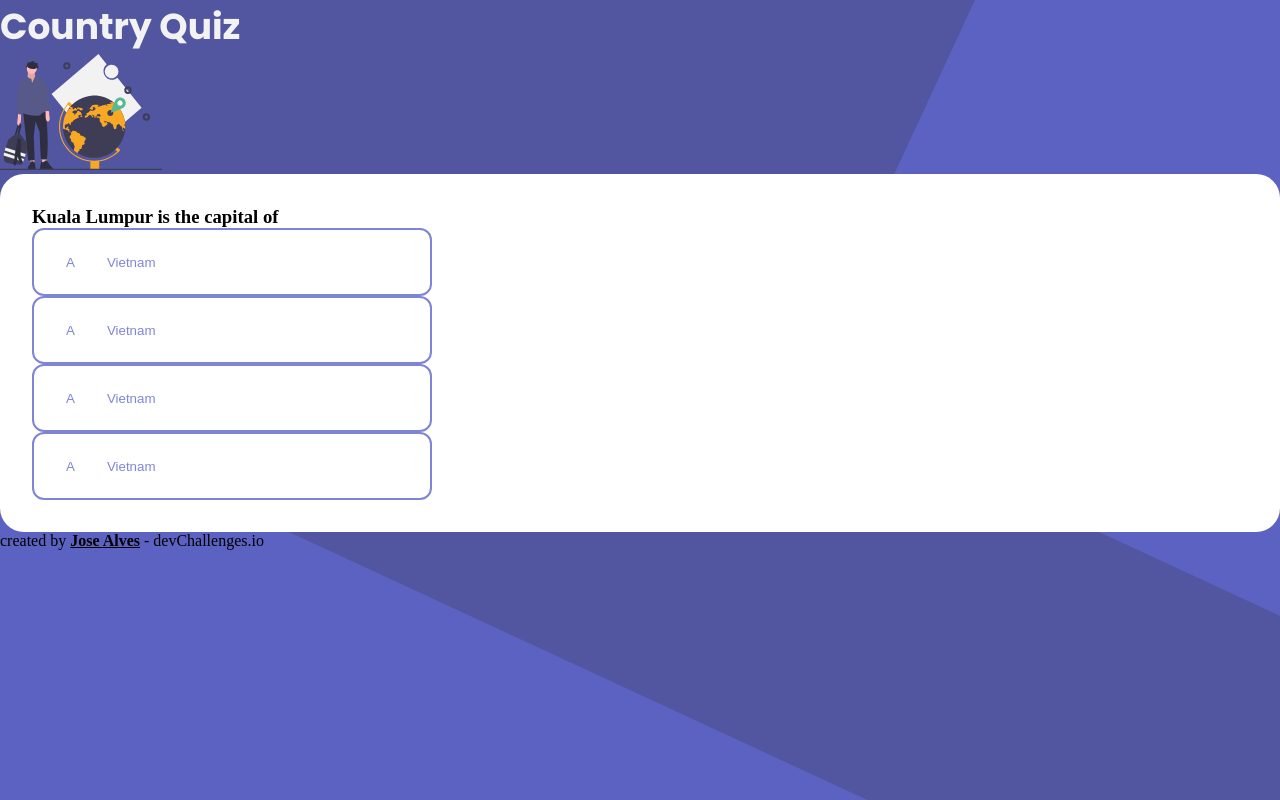
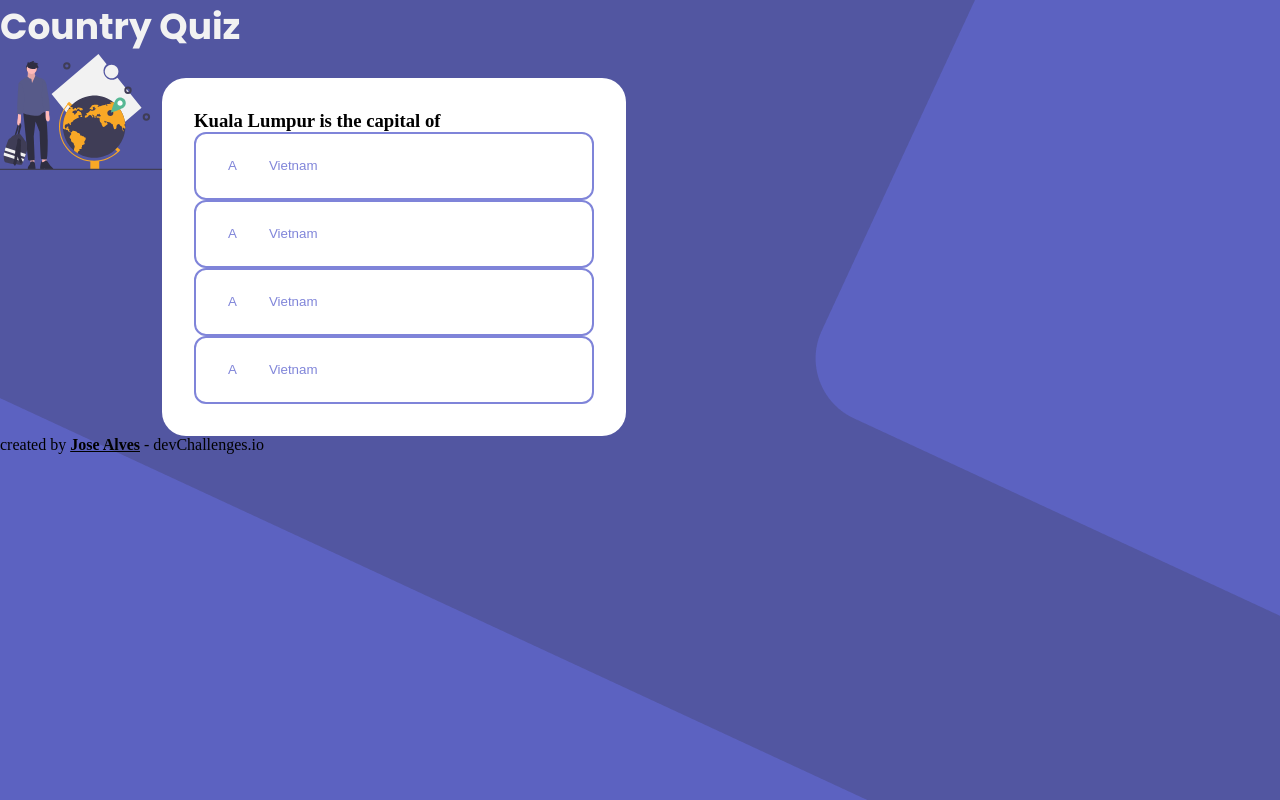
Before and after one commit to hitmaizer/quiz-game, a React (Create React App) app: page / in a window 1280 px wide. Built offline with nearby package versions, Linux system fonts and the light colour scheme.

Commit message:
styling card

```diff
--- a/src/elements/StyledCard.js
+++ b/src/elements/StyledCard.js
@@ -4,4 +4,6 @@ export default styled.div`
     padding: 32px;
     background-color: #FFFFFF;
     border-radius: 24px;
+    display: inline-block;
+
 `
```
